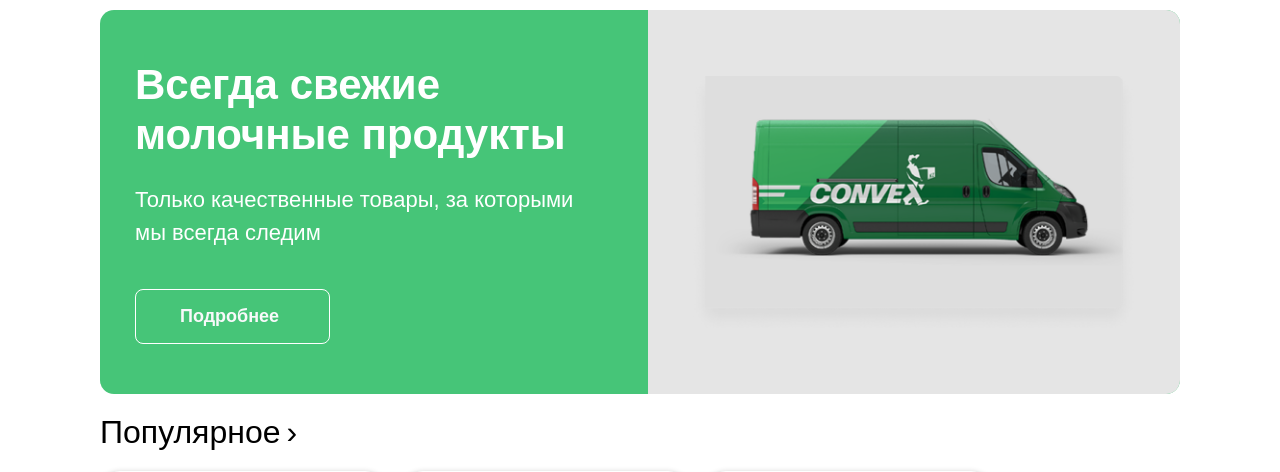
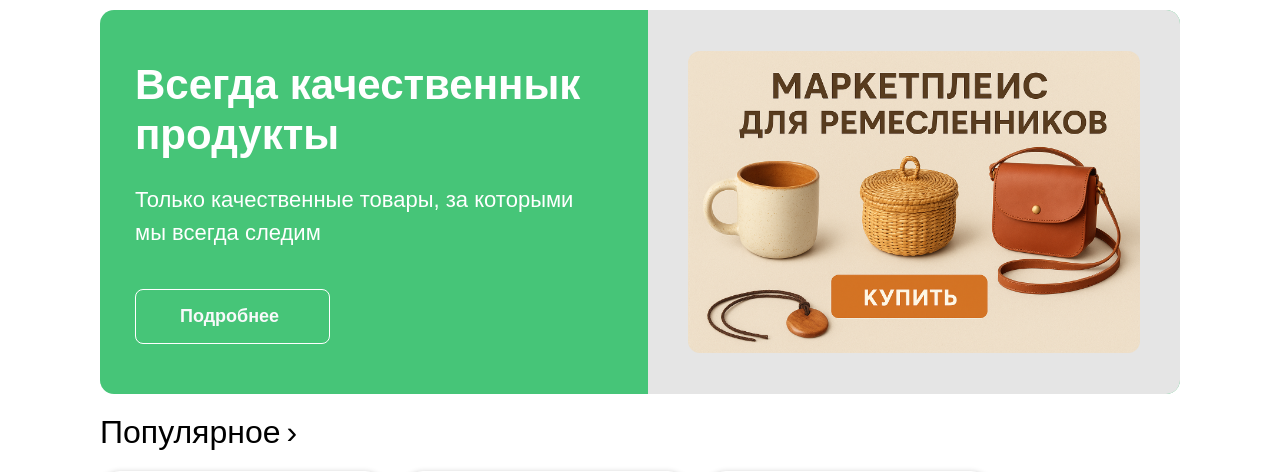
Before and after one commit to developper-lab/Talivo, a PHP site: page / in a window 1280 px wide. Shown: the part 125-597 px from the top of the page. Run offline with PHP 8.4, Linux system fonts and the light colour scheme; data comes from the database, SQL or seed files in the repository.

Commit message:
Изменил картинку

```diff
--- a/main/index.php
+++ b/main/index.php
@@ -29,13 +29,13 @@ $cards = $stmt->fetchAll(PDO::FETCH_ASSOC);
         <div class="promo-container">
             <div class="promo-content">
                 <div class="top">
-                    <h1 class="promo-title">Всегда свежие молочные продукты</h1>
+                    <h1 class="promo-title">Всегда качественнык продукты</h1>
                     <p class="promo-description">Только качественные товары, за которыми мы всегда следим</p>
                 </div>
                 <a href="#" class="promo-button">Подробнее</a>
             </div>
             <div class="promo-image">
-                <img src="images/promo_car.png" alt="Доставка молочных продуктов">
+                <img src="images/promo_image.png" alt="Доставка молочных продуктов">
             </div>
         </div>
     </section>
```
Also changed, not shown: main/images/promo_image.png (added).
